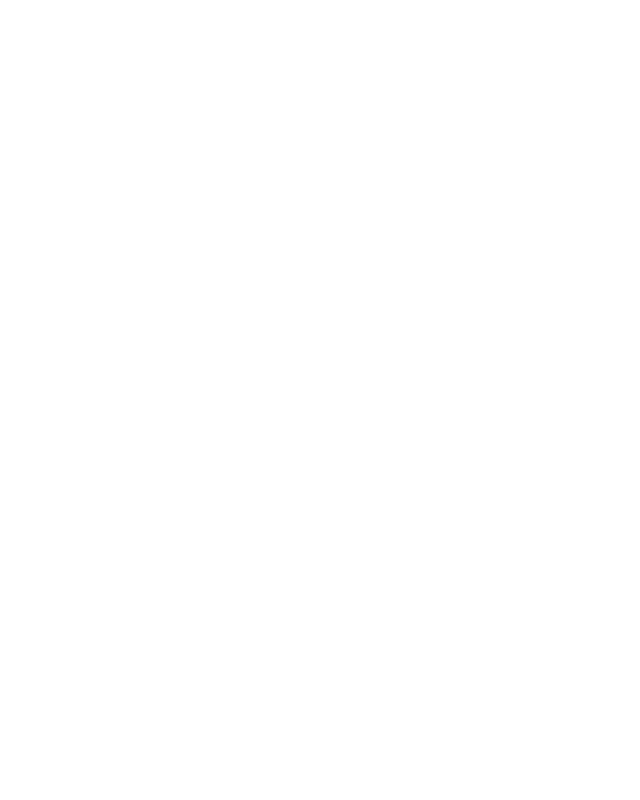
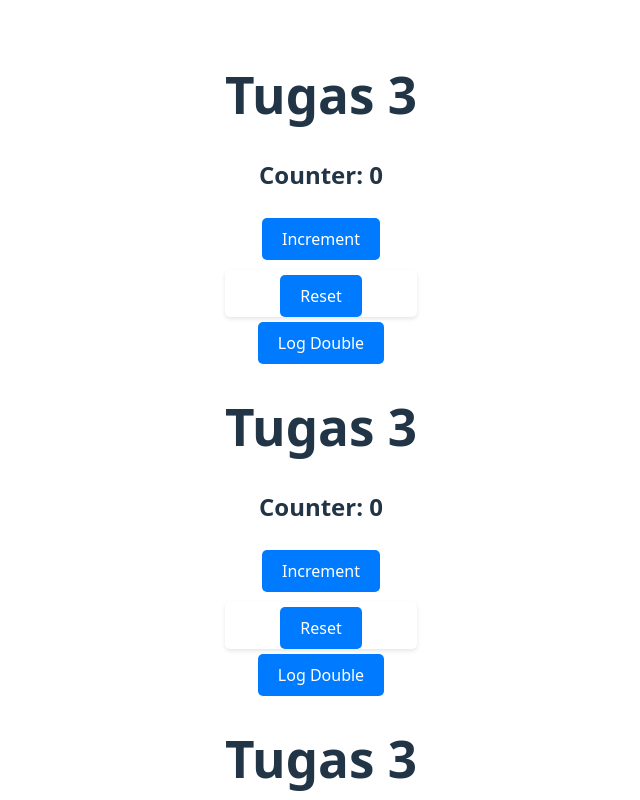
Before and after one commit to Nabilfadilah/belajar-vuejs-pinia, a Vue app in the folder vue-pinia/: page /counter-tugas4 in a window 1280 px wide. Before the commit this address had no page. Shown: the top 800 px of the page, without its empty margins (319-959 px from the left). Built offline with nearby package versions, Linux system fonts and the light colour scheme.

Commit message:
Global state pengecekan

```diff
--- /dev/null
+++ b/vue-pinia/src/components/tugas4/MultipleCounter.vue
@@ -0,0 +1,18 @@
+<script setup>
+import Counter from '../tugas3/Counter.vue'
+
+</script>
+
+<template>
+  <div>
+    <!-- kita cek apakah pake state yang sama? -->
+     <!-- dan benar bisa kita gunakan  -->
+    <Counter />
+    <Counter />
+    <Counter />
+  </div>
+</template>
+
+<style lang="scss" scoped>
+
+</style>
```
Also changed, not shown: vue-pinia/src/main.js (+6 -1 lines).
